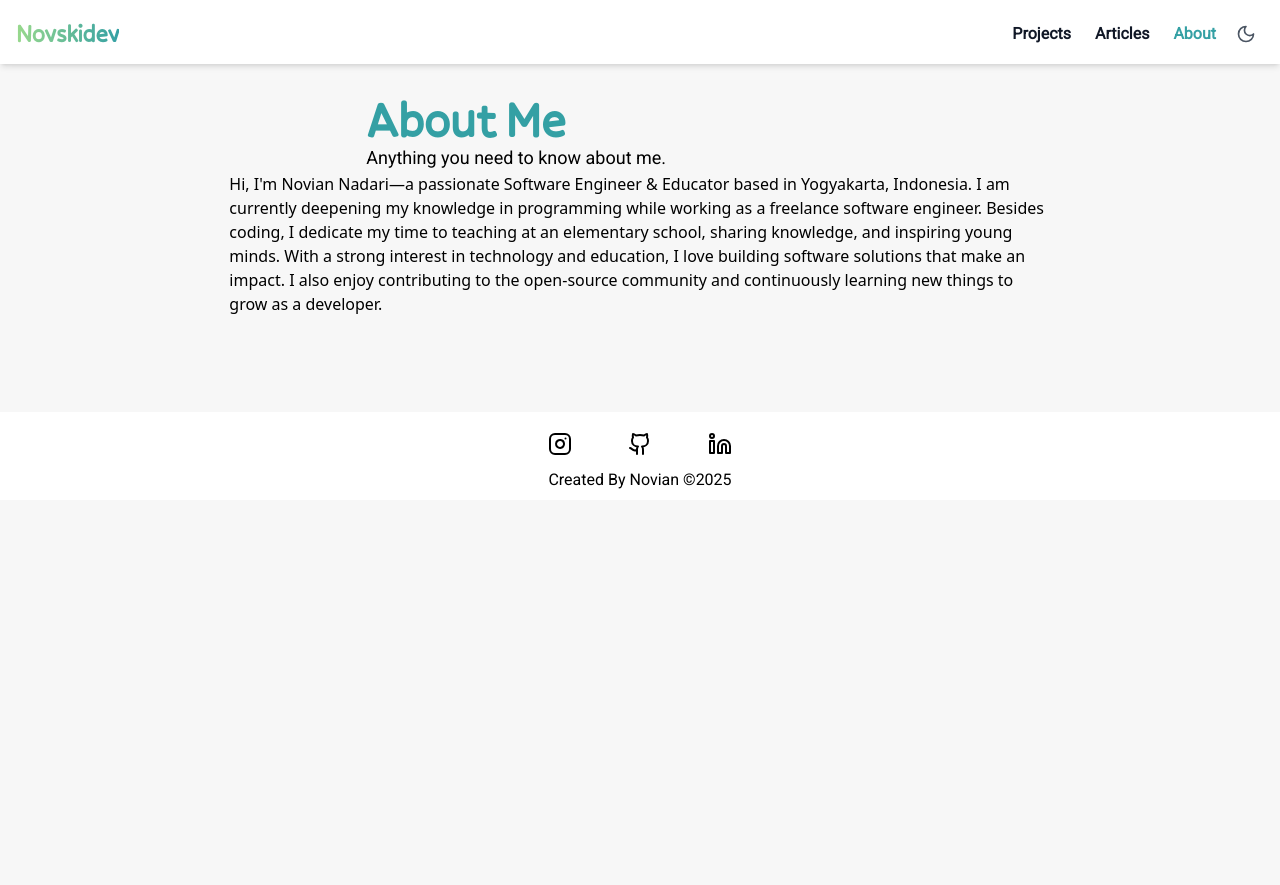
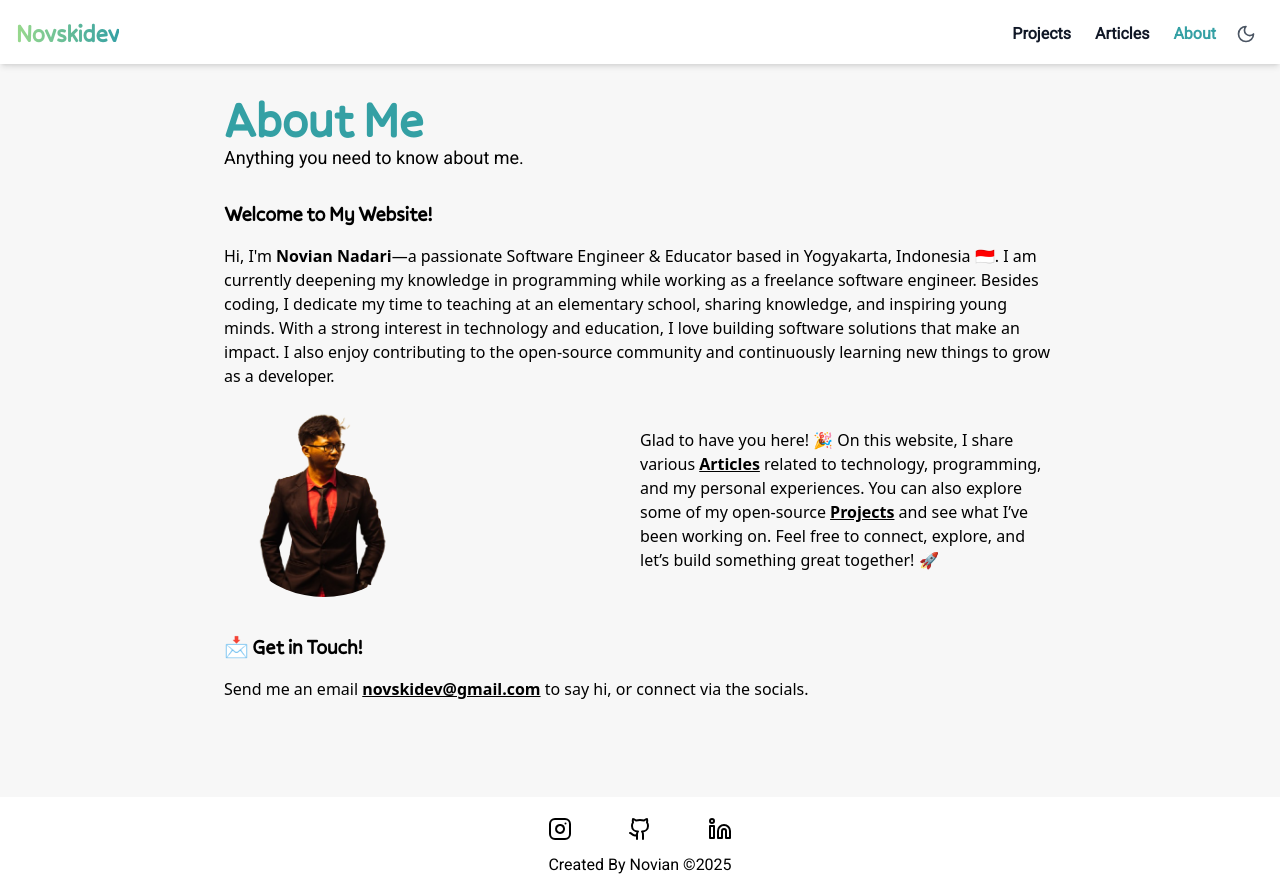
Before and after one commit to novskidev/novskidev.cloud, a Next.js app: page /about in a window 1280 px wide. Before the commit the page ends 800 px from the top, so only its background shows below. Built offline with nearby package versions, Linux system fonts and the light colour scheme.

Commit message:
feat(finishing aboutpage): finishing about page and refactoring some code

```diff
--- a/app/about/layout.tsx
+++ b/app/about/layout.tsx
@@ -6,7 +6,7 @@ export default function ProjectsLayout({
   children: ReactNode;
 }) {
   return (
-    <div className="w-8/12 bg-[#F7F7F7] dark:bg-[#1A1A1A] lg:mx-auto mx-6 my-[80px] p-4 flex flex-col items-center justify-center">
+    <div className="w-full bg-[#F7F7F7] dark:bg-[#1A1A1A] lg:mx-auto mx-6 my-[80px] p-4 flex flex-col items-center justify-center">
       <h1 className="w-8/12 font-pally font-bold text-5xl text-verdigris dark:text-[#56D3A8]">About Me</h1>
 <p className="w-8/12 font-roboto text-sm sm:text-base md:text-lg text-wrap text-left dark:text-[#E4E4E4]">Anything you need to know about me.</p>
       {children}
--- a/app/about/page.tsx
+++ b/app/about/page.tsx
@@ -1,11 +1,24 @@
+import Link from "next/link";
+import Image from "next/image";
+import profilPic from "../../public/images/5-29-removebg-preview.png"
 
 export default function AboutPage() {
     return (
-        <section>
-            <article>
-                <p>Hi, I'm Novian Nadari—a passionate Software Engineer & Educator based in Yogyakarta, Indonesia. I am currently deepening my knowledge in programming while working as a freelance software engineer. Besides coding, I dedicate my time to teaching at an elementary school, sharing knowledge, and inspiring young minds.
+        <section className="w-8/12">
+            <article className="mt-7 flex-wrap w-full items-center">
+                <h1 className="font-bold font-pally text-xl">Welcome to My Website!</h1>
+                <p className="my-4">Hi, I'm <span className="font-bold text-[text-align:justify]">Novian Nadari</span>—a passionate Software Engineer & Educator based in Yogyakarta, Indonesia 🇮🇩. I am currently deepening my knowledge in programming while working as a freelance software engineer. Besides coding, I dedicate my time to teaching at an elementary school, sharing knowledge, and inspiring young minds.
 
 With a strong interest in technology and education, I love building software solutions that make an impact. I also enjoy contributing to the open-source community and continuously learning new things to grow as a developer.</p>
+            <div className="my-4 flex w-full justify-between items-center">
+            <Image src={profilPic} alt="Profile Picture" width={200} height={100} className="hidden sm:block -mt-[70px]  object-cover rounded-full" />
+             <p className="w-full md:w-1/2">Glad to have you here! 🎉 On this website, I share various <Link href={`/articles`} className="font-semibold underline">Articles</Link>   related to technology, programming, and my personal experiences. You can also explore some of my open-source <Link href={`/projects`} className="font-semibold underline">Projects</Link> and see what I’ve been working on.
+
+Feel free to connect, explore, and let’s build something great together! 🚀</p>
+
+            </div>
+            <h1 className="font-bold font-pally text-xl mt-9">📩 Get in Touch!</h1>
+            <p className="mt-4">Send me an email <span><Link href="mailto:novskidev@gmail.com" className="font-semibold underline">novskidev@gmail.com</Link></span> to say hi, or connect via the socials.</p>
             </article>
         </section>
     );
```
Also changed, not shown: public/images/bulba.png (added).
